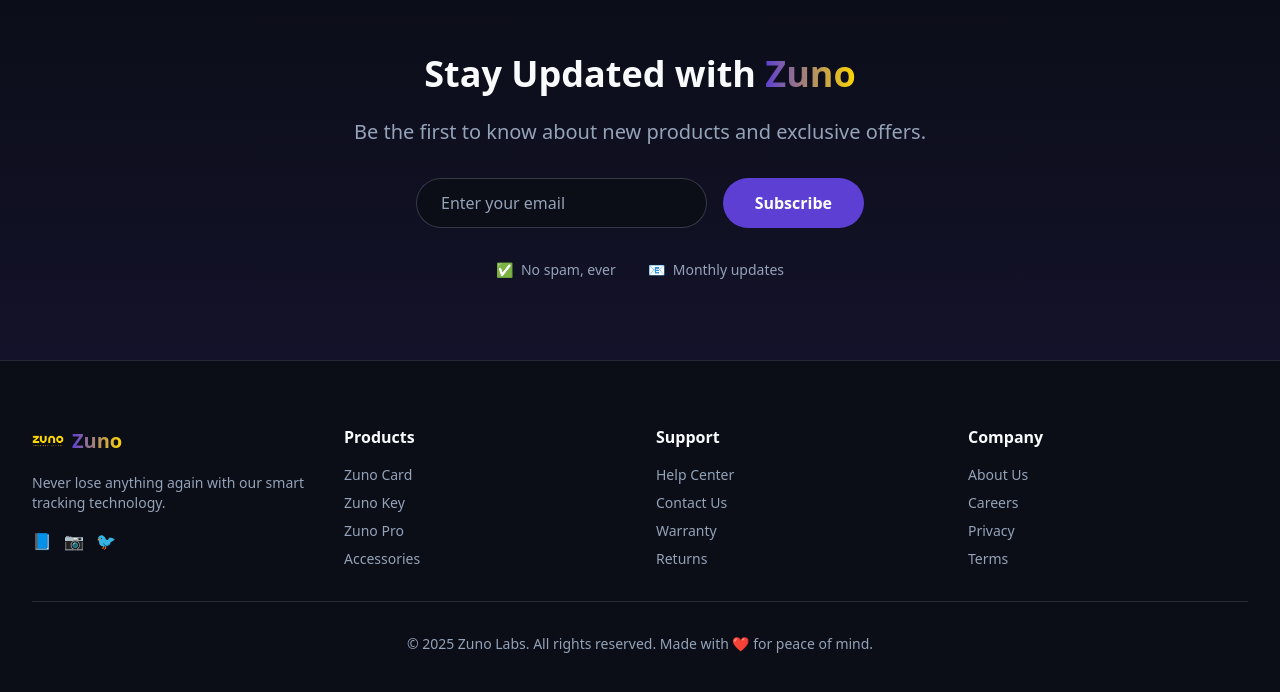
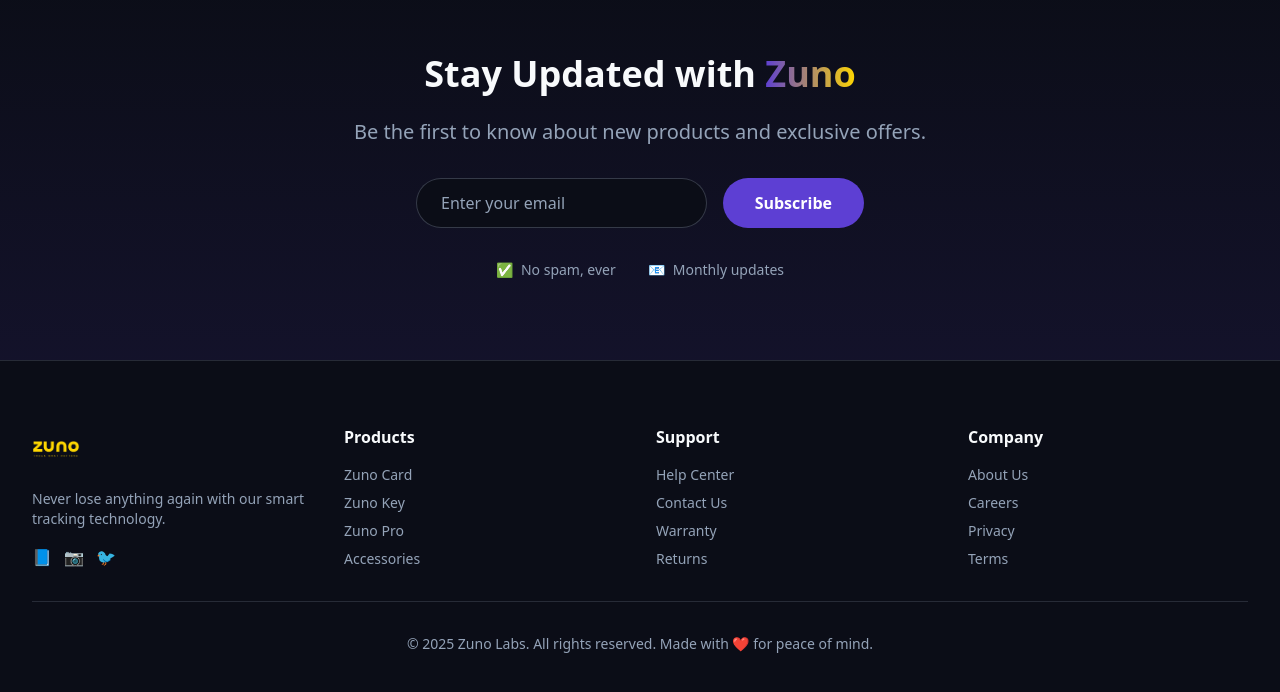
Before and after one commit to monikasaxena69-rgb/Tagz-headless-store, a Next.js app: page / in a window 1280 px wide. Shown: the part 2690-3382 px from the top of the page. Built offline with nearby package versions, Linux system fonts and the light colour scheme.

Commit message:
Update Footer.tsx

```diff
--- a/components/Footer.tsx
+++ b/components/Footer.tsx
@@ -9,11 +9,8 @@
               <img
                 src="/logo.png"
                 alt="Zuno Logo"
-                className="w-8 h-8 object-contain"
+                className="w-12 h-12 object-contain"
               />
-              <span className="text-xl font-bold bg-gradient-to-r from-primary to-highlight bg-clip-text text-transparent">
-                Zuno
-              </span>
             </div>
             <p className="text-text-muted text-sm mb-4">
               Never lose anything again with our smart tracking technology.
```
